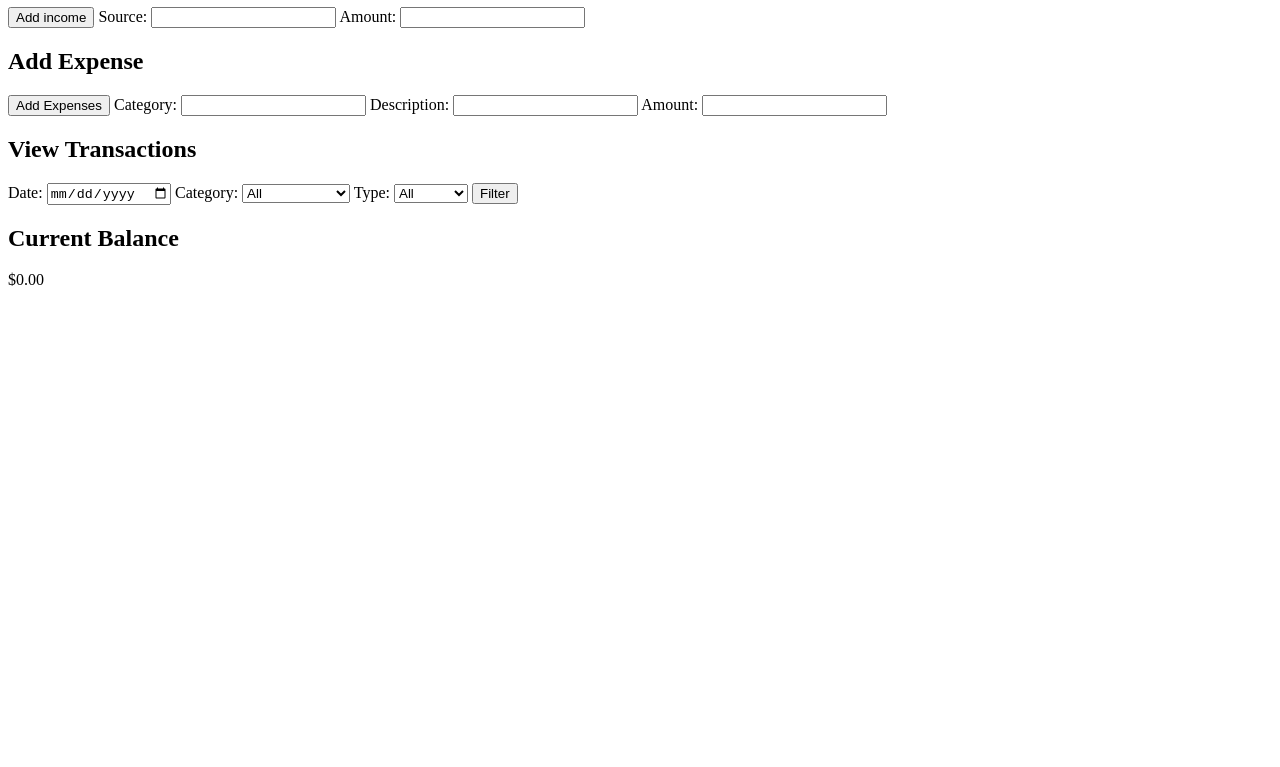
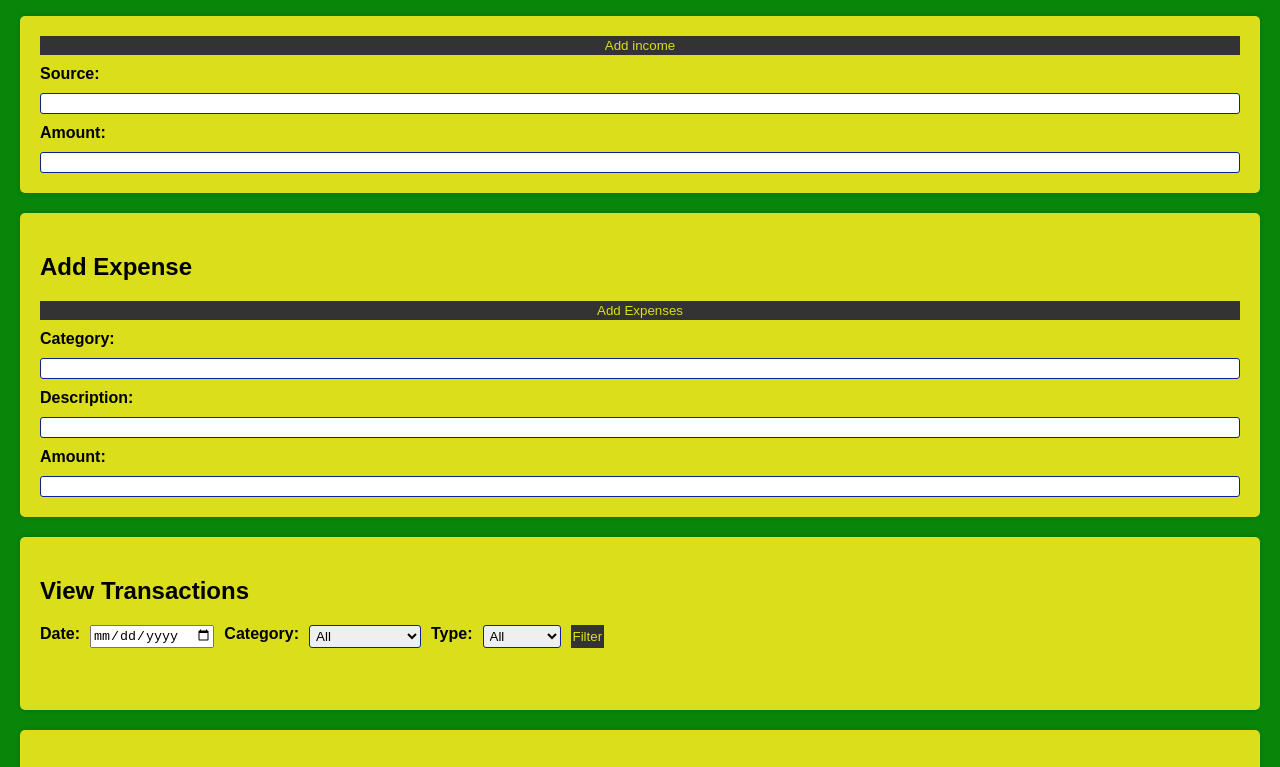
Before and after one commit to ValdezIsaiah/valdezIsaiah.github.io, a plain HTML site: page Activity/financial.html in a window 1280 px wide. Shown: the part 73-840 px from the top of the page. Before the commit the page ends 800 px from the top, so only its background shows below. Drawn offline with Linux system fonts and the light colour scheme.

Commit message:
Update financial.html

```diff
--- a/Activity/financial.html
+++ b/Activity/financial.html
@@ -4,7 +4,7 @@
     <meta charset="UTF-8">
     <meta name="viewport" content="width=device-width, initial-scale=1.0">
     <title>Financial Tracker</title>
-    <link rel="stylesheet" href="design.css">
+    <link rel="stylesheet" href="financialdesign.css">
 </head>
 <body>
     <header>
```
